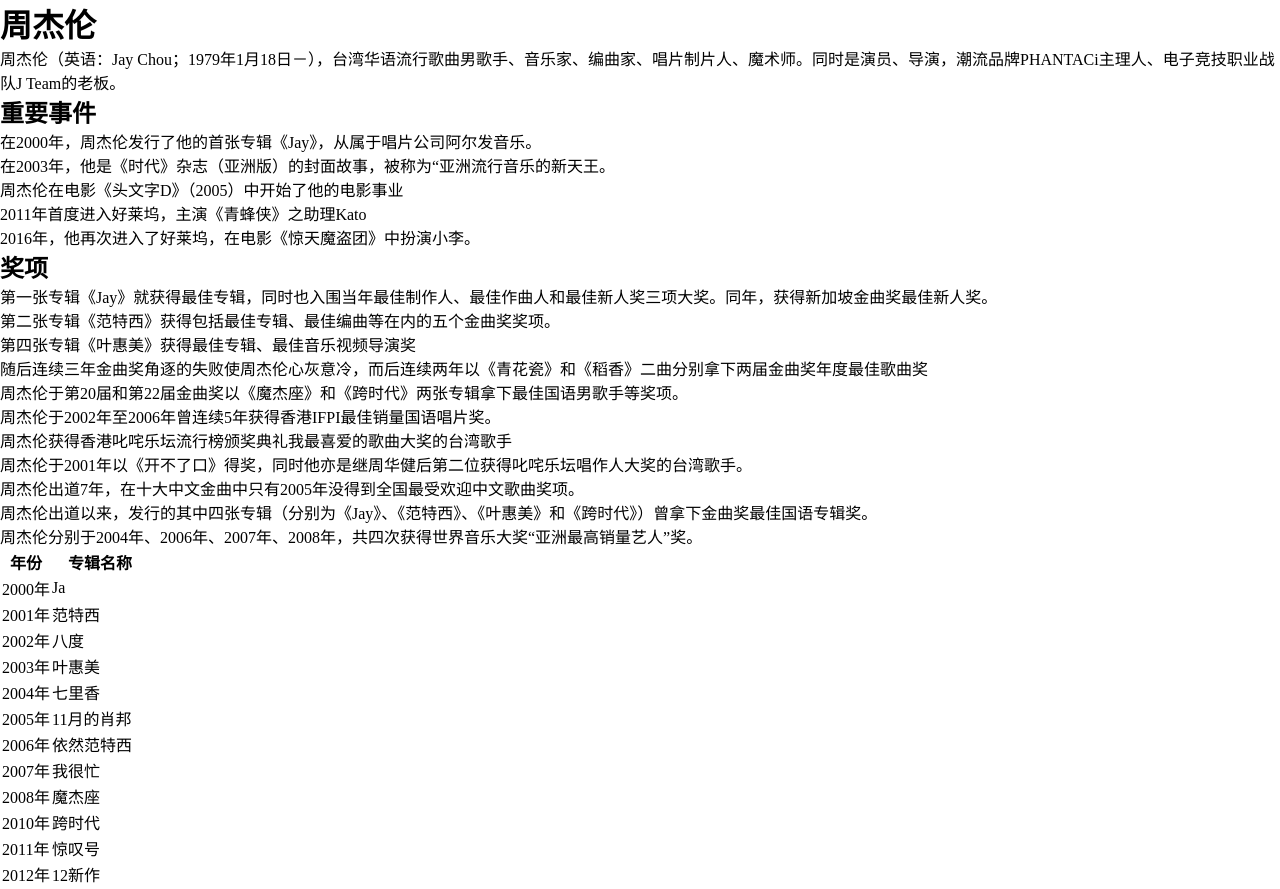
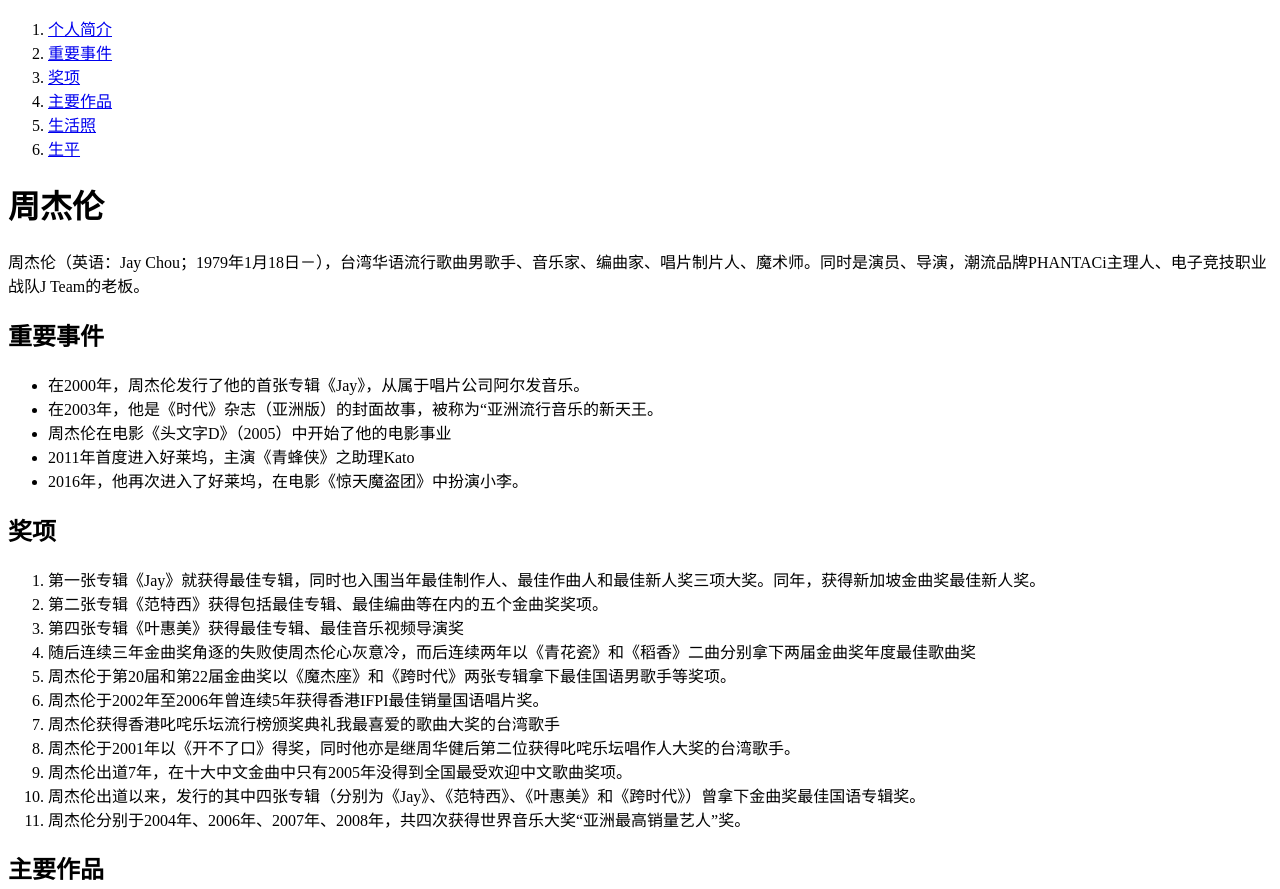
Before and after one commit to lgq1015/html-demo-zhoujielun-, a plain HTML site: page index.html in a window 1280 px wide. Shown: the top 889 px of the page. Drawn offline with Linux system fonts and the light colour scheme.

Commit message:
v2.0 版本

```diff
--- a/index.html
+++ b/index.html
@@ -6,24 +6,30 @@
     <meta http-equiv="X-UA-Compatible" content="IE=edge" />
     <title>周杰伦</title>
     <style>
-        *{
-            margin: 0;
-            padding: 0;
-            box-sizing: border-box;
-        }
         img{
             max-width: 100%;
         }
     </style>
   </head>
   <body>
-    <h1>
+
+        <nav>
+            <ol>
+                <li><a href="#1">个人简介</a></li>
+                <li><a href="#2">重要事件</a> </li>
+                <li><a href="#3">奖项</a></li>
+                <li><a href="#4">主要作品</a></li>
+                <li><a href="#5">生活照</a></li>
+                <li><a href="#6">生平</a></li>
+            </ol>
+        </nav>
+    <h1 id="1">
       周杰伦
     </h1>
     <p>
         周杰伦（英语：Jay Chou；1979年1月18日－），台湾华语流行歌曲男歌手、音乐家、编曲家、唱片制片人、魔术师。同时是演员、导演，潮流品牌PHANTACi主理人、电子竞技职业战队J Team的老板。
     </p>
-    <h2>
+    <h2 id="2" >
      重要事件
     </h2>
     <p>
@@ -35,7 +41,7 @@
             <li>2016年，他再次进入了好莱坞，在电影《惊天魔盗团》中扮演小李。</li>
         </ul>
     </p>
-    <h2>
+    <h2 id="3">
         奖项
     </h2>
         <ol>
@@ -51,6 +57,8 @@
             <li>周杰伦出道以来，发行的其中四张专辑（分别为《Jay》、《范特西》、《叶惠美》和《跨时代》）曾拿下金曲奖最佳国语专辑奖。</li>
             <li>周杰伦分别于2004年、2006年、2007年、2008年，共四次获得世界音乐大奖“亚洲最高销量艺人”奖。</li>
         </ol>
+
+        <h2 id="4" >主要作品</h2>
         <table>
             <thead>
                 <tr>
@@ -75,13 +83,13 @@
            <tr> <td> 2016年</td> <td>周杰伦的床边</td>  </tr>
         </tbody>
         </table>
-        <h2>生活照</h2>
+        <h2 id="5" >生活照</h2>
 
             <div> <img width="400"  src="/images/1.jpg" alt="图一"></li> </div>
             <div> <img width="400"  src="/images/2.jpg" alt="图二"></li> </div>
             <div> <img width="400"  src="/images/3.jpg" alt="图三"></li> </div>
 
-        <h2>生平</h2>
+        <h2 id="6" >生平</h2>
         <p>
             周杰伦在台湾台北林口长大。父亲周耀中，当时任教于台北县芦洲国中，教授生物；母亲叶惠美则是林口国中美术教师。
             <p>
```
